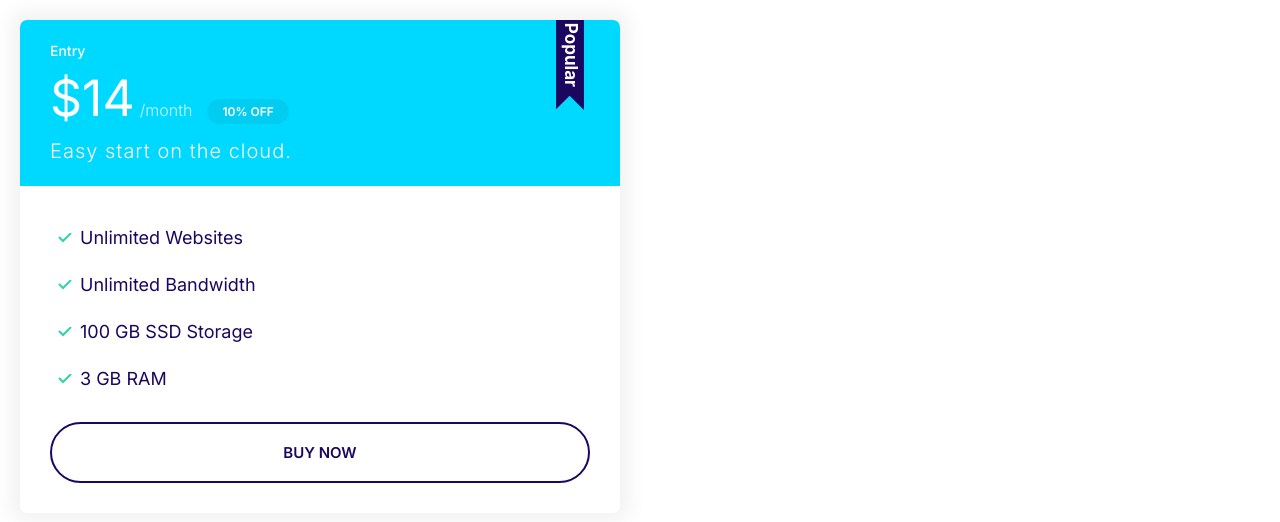
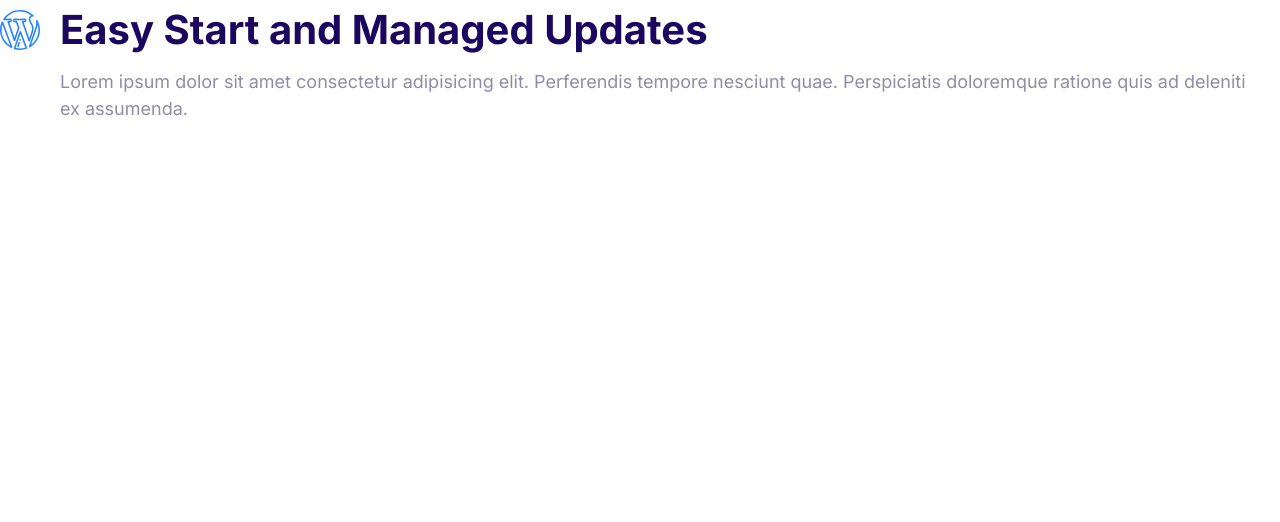
Before and after one commit to SomDhen/demify, a plain HTML site: page index.html in a window 1280 px wide. Drawn offline with Linux system fonts and the light colour scheme.

Commit message:
Build the media object component.

```diff
--- a/css/styles.css
+++ b/css/styles.css
@@ -372,3 +372,21 @@ a {
     font-size: 1.6rem;
   }
 }
+
+/* Media */
+
+.media {
+  display: flex;
+}
+
+.media__title {
+  margin-top: 0;
+}
+
+.media__body {
+  margin: 0 2rem;
+}
+
+.media__image {
+  margin-top: 1rem;
+}
--- a/index.html
+++ b/index.html
@@ -18,26 +18,19 @@
     <link rel="stylesheet" href="css/styles.css" />
   </head>
   <body>
-    <div style="width: 50%; padding: 2rem">
-      <div class="plan plan--popular">
-        <div class="card card--secondary">
-          <header class="card__header">
-            <h3 class="plan__name">Entry</h3>
-            <span class="plan__price">$14</span>
-            <span class="plan__billing-cycle">/month</span>
-            <span class="badge badge--secondary badge--small">10% OFF</span>
-            <span class="plan__description">Easy start on the cloud.</span>
-          </header>
-          <div class="card__body">
-            <ul class="list list--tick">
-              <li class="list__item">Unlimited Websites</li>
-              <li class="list__item">Unlimited Bandwidth</li>
-              <li class="list__item">100 GB SSD Storage</li>
-              <li class="list__item">3 GB RAM</li>
-            </ul>
-            <button class="btn btn--outline btn--block">Buy Now</button>
-          </div>
-        </div>
+    <div class="media">
+      <div class="media__image">
+        <svg class="icon icon--primary">
+          <use xlink:href="images/sprite.svg#wordpress"></use>
+        </svg>
+      </div>
+      <div class="media__body">
+        <h3 class="media__title">Easy Start and Managed Updates</h3>
+        <p>
+          Lorem ipsum dolor sit amet consectetur adipisicing elit. Perferendis
+          tempore nesciunt quae. Perspiciatis doloremque ratione quis ad
+          deleniti ex assumenda.
+        </p>
       </div>
     </div>
   </body>
```
Also changed, not shown: components/media.html (added, +15 -0 lines).
